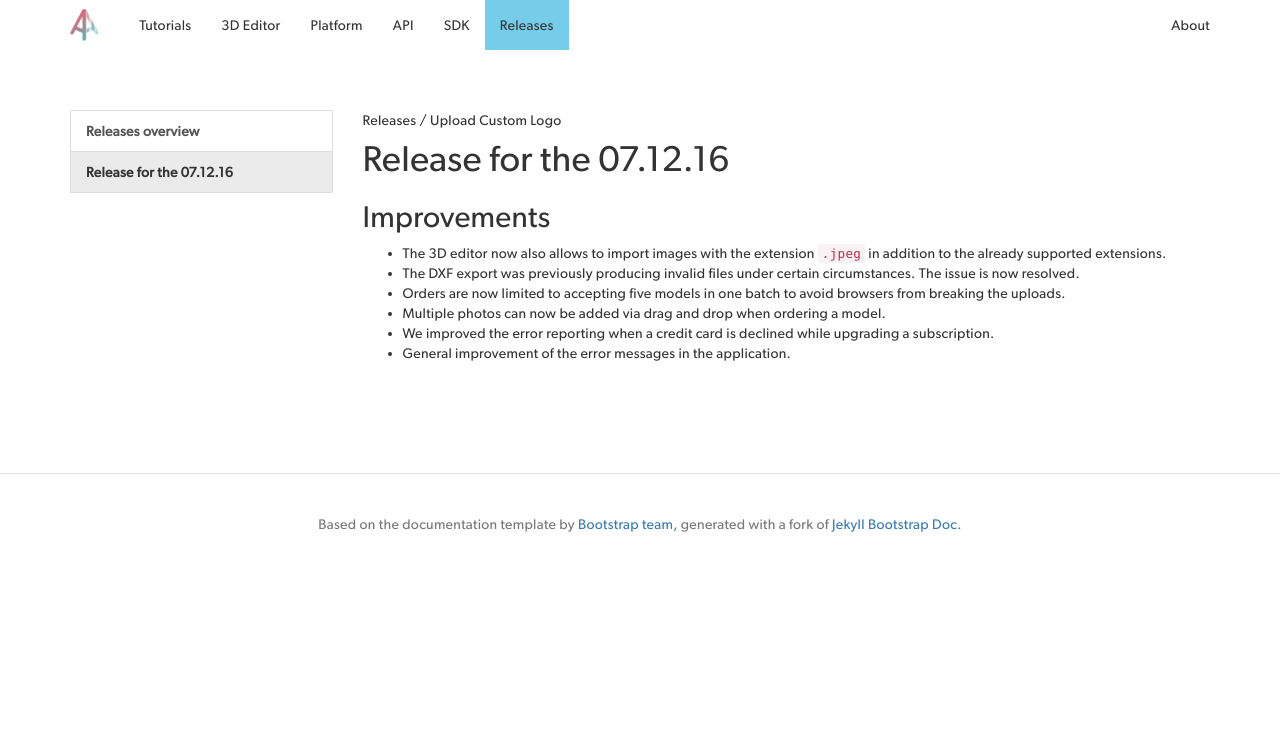
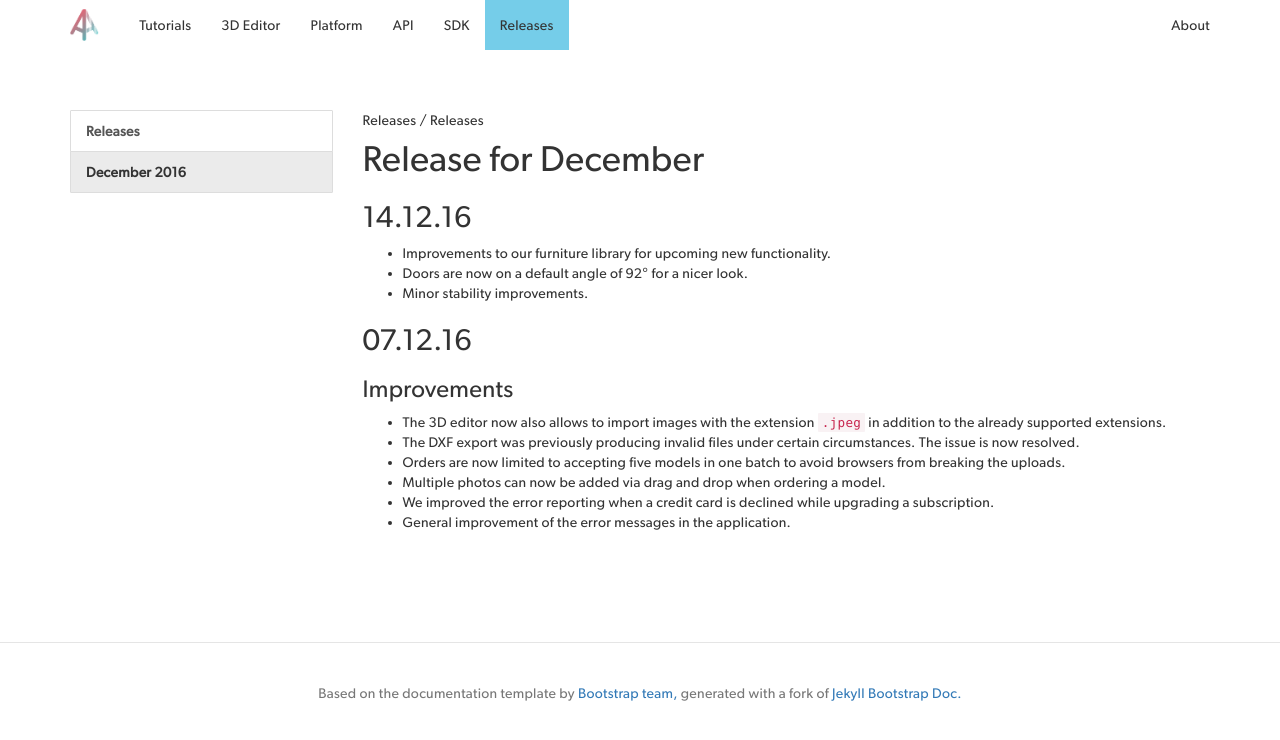
Before and after one commit to AVGP/docs, a Jekyll site: the page built from en/releases/changelog/07-12-16.md, in a window 1280 px wide. Shown: the top 740 px of the page. Built offline with Jekyll 4.4.1, drawn with Linux system fonts in a browser that asks for light colours; nearby versions of some CDN libraries.

Commit message:
Updated release logs

```diff
--- a/en/releases/log/07-12-16.md
+++ b/en/releases/changelog/07-12-16.md
@@ -1,14 +1,22 @@
 ---
 layout: doc
-linkName: Release for the 07.12.16
+linkName: December 2016
 
-title: "Archilogic - Release for the 07.12.16"
+title: "Release notes for December 2016"
 
 middleRank: 2
 ---
-# Release for the 07.12.16
+# Release for December
 
-## Improvements
+## 14.12.16
+
+* Improvements to our furniture library for upcoming new functionality.
+* Doors are now on a default angle of 92° for a nicer look.
+* Minor stability improvements.
+
+## 07.12.16
+
+### Improvements
 
 * The 3D editor now also allows to import images with the extension `.jpeg` in addition to the already supported extensions.
 * The DXF export was previously producing invalid files under certain circumstances. The issue is now resolved.
--- a/en/releases/log/index.md
+++ b/en/releases/changelog/index.md
@@ -1,12 +1,11 @@
 ---
 layout: doc
-linkName: Releases overview
+linkName: Releases
 
 title: "Archilogic - Releases"
 meta: "Archilogic documentation to help you stay up to date with the latest and greatest in Archilogic 3D editor and dashboard."
 
 middleRank: 1
-
 ---
 # Releases
 
```
Also changed, not shown: en/releases/index.md (+1 -1 lines).
